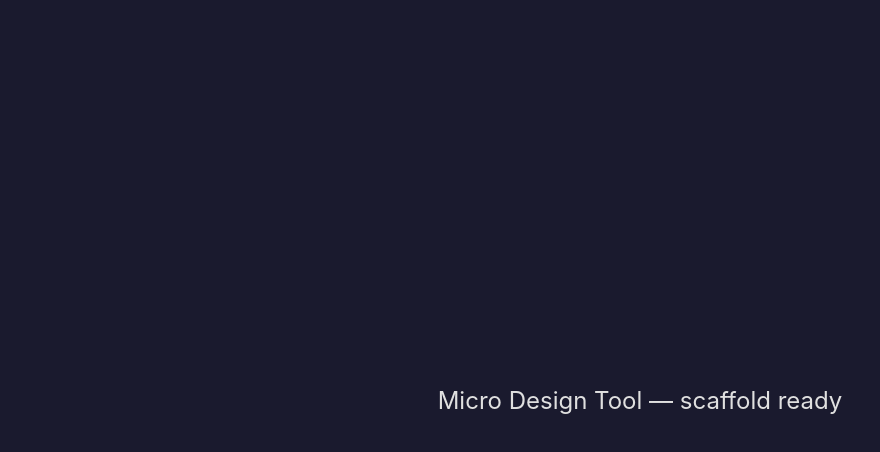
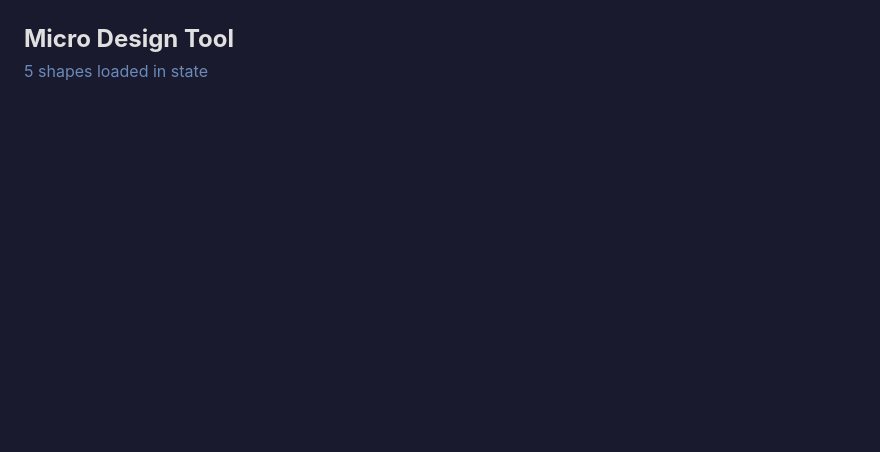
Before and after one commit to Fadhili5/React-Micro-design-tool, a React (Vite) app: page / in a window 1280 px wide. Shown: the top 452 px of the page, without its empty margins (0-880 px from the left). Built offline with nearby package versions, Linux system fonts and the light colour scheme.

Commit message:
phase 2: shape state hook, geometry utils, 5 pre-loaded shapes

```diff
--- a/src/App.jsx
+++ b/src/App.jsx
@@ -1,17 +1,13 @@
 import React from 'react'
+import { useShapes } from './store/useShapes'
 
 export default function App() {
+  const { shapes } = useShapes()
+
   return (
-    <div style={{
-      display: 'flex',
-      alignItems: 'center',
-      justifyContent: 'center',
-      height: '100vh',
-      background: '#1a1a2e',
-      color: '#e0e0e0',
-      fontSize: '24px',
-    }}>
-      Micro Design Tool — scaffold ready
+    <div style={{ padding: '24px', background: '#1a1a2e', color: '#e0e0e0', height: '100vh' }}>
+      <h2 style={{ marginBottom: '8px' }}>Micro Design Tool</h2>
+      <p style={{ color: '#6b8ab8' }}>{shapes.length} shapes loaded in state</p>
     </div>
   )
 }
```
Also changed, not shown: src/store/useShapes.js (+4 -4 lines).
